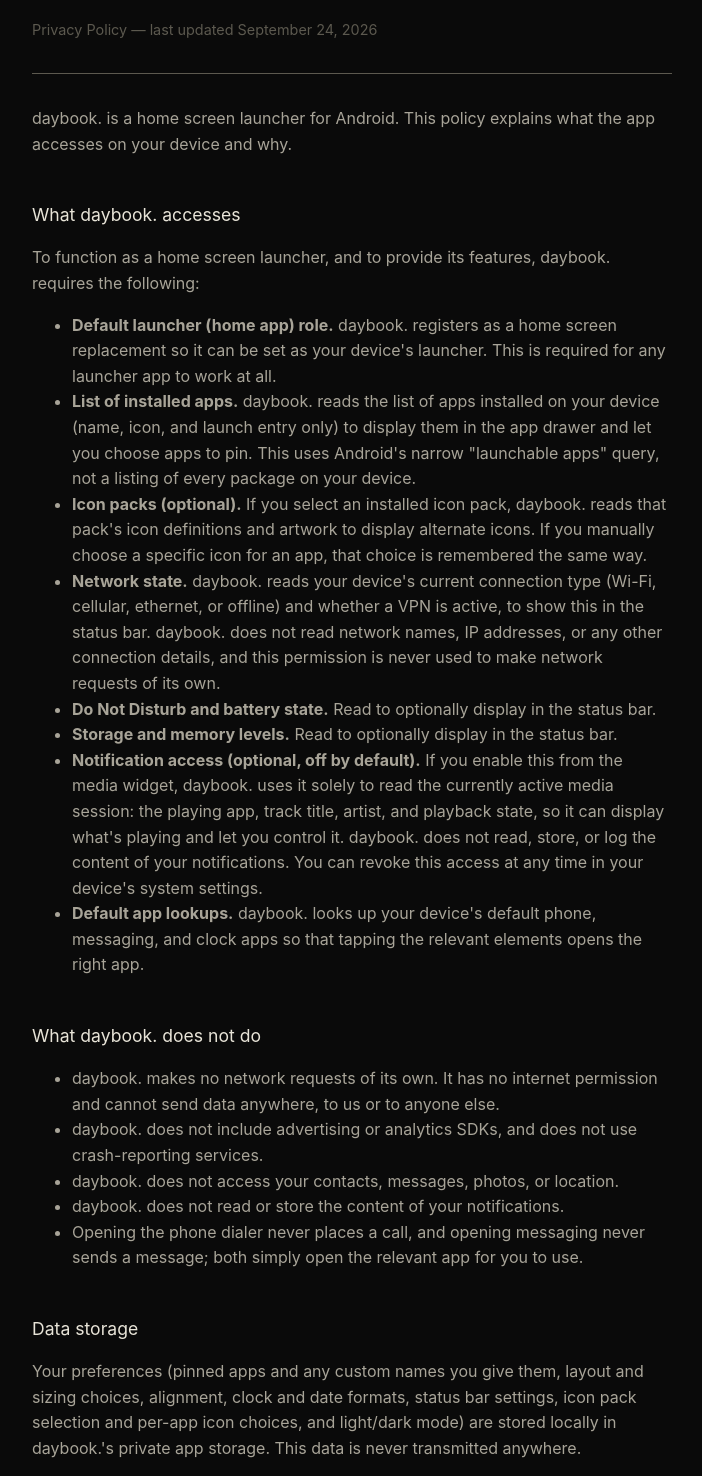
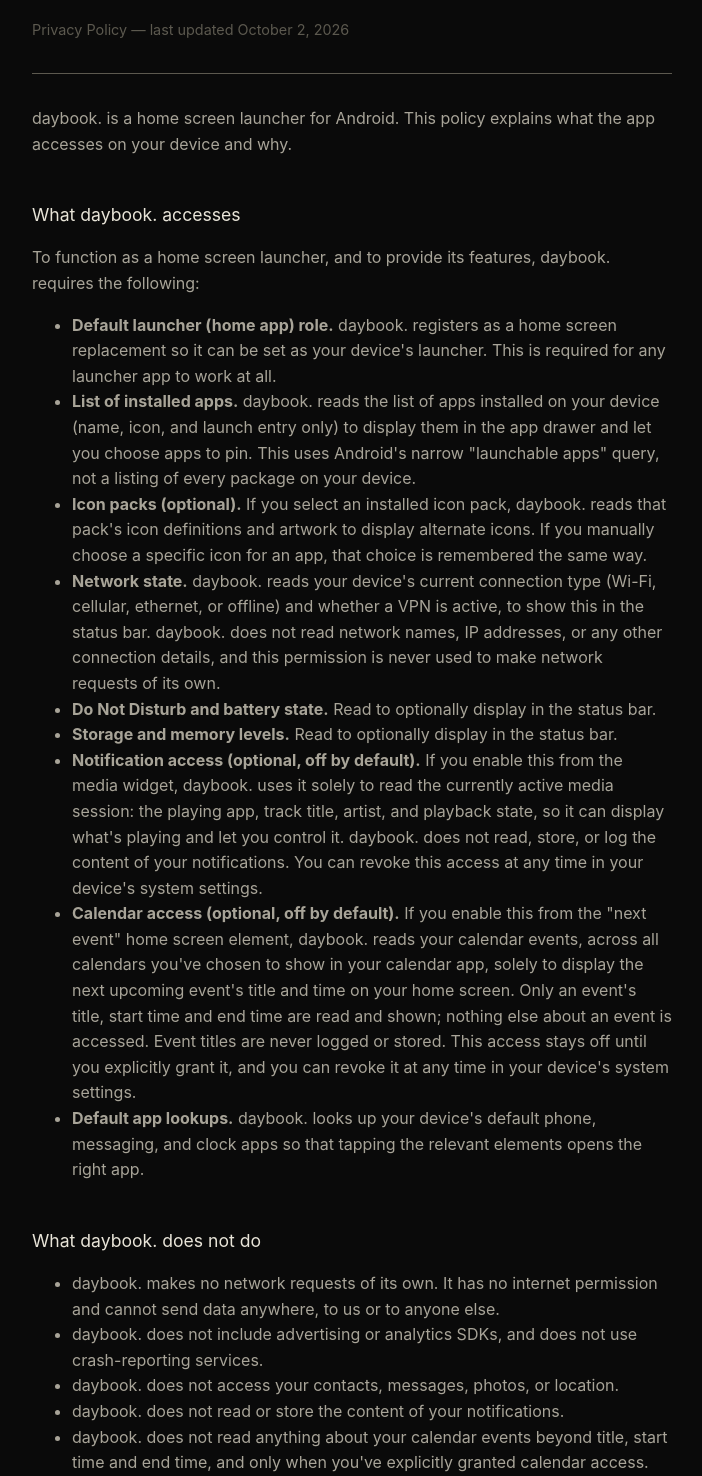
Before and after one commit to baphim/daybook-privacy, a plain HTML site: page index.html in a window 1280 px wide. Shown: the part 124-1600 px from the top of the page, without its empty margins (288-990 px from the left). Drawn offline with Linux system fonts and the light colour scheme.

Commit message:
Update index.html
updated to reflect optional calendar access

```diff
--- a/index.html
+++ b/index.html
@@ -25,7 +25,7 @@
 <body>
 
 <h1>daybook.</h1>
-<p class="updated">Privacy Policy — last updated September 24, 2026</p>
+<p class="updated">Privacy Policy — last updated October 2, 2026</p>
 
 <hr>
 
@@ -43,6 +43,7 @@
   <li><strong>Do Not Disturb and battery state.</strong> Read to optionally display in the status bar.</li>
   <li><strong>Storage and memory levels.</strong> Read to optionally display in the status bar.</li>
   <li><strong>Notification access (optional, off by default).</strong> If you enable this from the media widget, daybook. uses it solely to read the currently active media session: the playing app, track title, artist, and playback state, so it can display what's playing and let you control it. daybook. does not read, store, or log the content of your notifications. You can revoke this access at any time in your device's system settings.</li>
+  <li><strong>Calendar access (optional, off by default).</strong> If you enable this from the "next event" home screen element, daybook. reads your calendar events, across all calendars you've chosen to show in your calendar app, solely to display the next upcoming event's title and time on your home screen. Only an event's title, start time and end time are read and shown; nothing else about an event is accessed. Event titles are never logged or stored. This access stays off until you explicitly grant it, and you can revoke it at any time in your device's system settings.</li>
   <li><strong>Default app lookups.</strong> daybook. looks up your device's default phone, messaging, and clock apps so that tapping the relevant elements opens the right app.</li>
 </ul>
 
@@ -53,6 +54,7 @@
   <li>daybook. does not include advertising or analytics SDKs, and does not use crash-reporting services.</li>
   <li>daybook. does not access your contacts, messages, photos, or location.</li>
   <li>daybook. does not read or store the content of your notifications.</li>
+  <li>daybook. does not read anything about your calendar events beyond title, start time and end time, and only when you've explicitly granted calendar access.</li>
   <li>Opening the phone dialer never places a call, and opening messaging never sends a message; both simply open the relevant app for you to use.</li>
 </ul>
 
@@ -60,7 +62,7 @@
 
 <p>Your preferences (pinned apps and any custom names you give them, layout and sizing choices, alignment, clock and date formats, status bar settings, icon pack selection and per-app icon choices, and light/dark mode) are stored locally in daybook.'s private app storage. This data is never transmitted anywhere.</p>
 
-<p><strong>Phone-to-phone transfer.</strong> If you set up a new Android device using its built-in transfer tool, the settings listed above move with you to your new phone, the same way they would for any app that supports this. This is a direct, local transfer between your two devices; daybook. does not send this data to any server, and we never have access to it. Notification access is a permission granted separately on each device and does not transfer. daybook. does not participate in cloud backup.</p>
+<p><strong>Phone-to-phone transfer.</strong> If you set up a new Android device using its built-in transfer tool, the settings listed above move with you to your new phone, the same way they would for any app that supports this. This is a direct, local transfer between your two devices; daybook. does not send this data to any server, and we never have access to it. Notification access and calendar access are permissions granted separately on each device and do not transfer. daybook. does not participate in cloud backup.</p>
 
 <p>Uninstalling daybook. removes all of its stored data from your device.</p>
 
```
